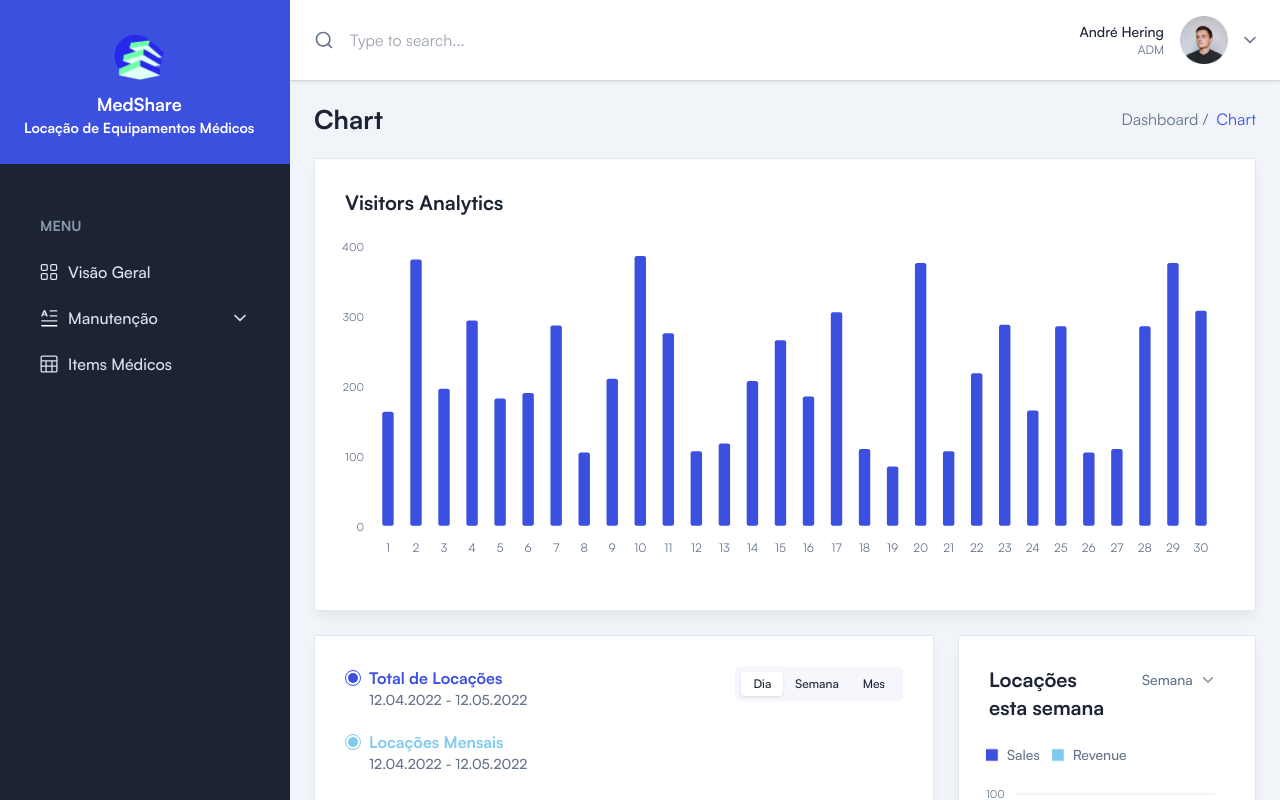
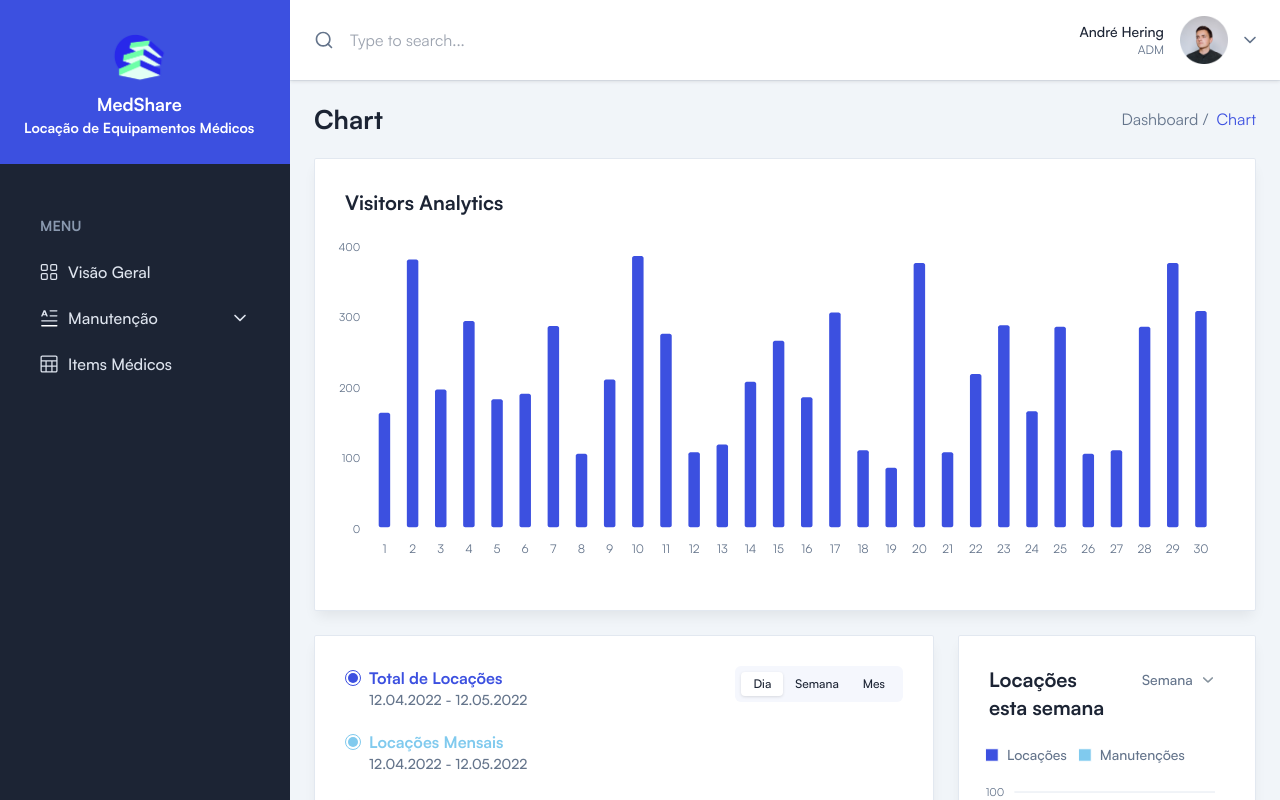
Before and after one commit to emersonjds/medShare, a React (Vite) app: page /chart in a window 1280 px wide. Built offline with nearby package versions, Linux system fonts and the light colour scheme.

Commit message:
correção de textos

```diff
--- a/src/components/ChartTwo.tsx
+++ b/src/components/ChartTwo.tsx
@@ -73,11 +73,11 @@ const ChartTwo: React.FC = () => {
   const [state, setState] = useState<ChartTwoState>({
     series: [
       {
-        name: 'Sales',
+        name: 'Locações',
         data: [44, 55, 41, 67, 22, 43, 65],
       },
       {
-        name: 'Revenue',
+        name: 'Manutenções',
         data: [13, 23, 20, 8, 13, 27, 15],
       },
     ],
--- a/src/components/ChatCard.tsx
+++ b/src/components/ChatCard.tsx
@@ -9,7 +9,7 @@ const ChatCard = () => {
   return (
     <div className="col-span-12 rounded-sm border border-stroke bg-white py-6 shadow-default dark:border-strokedark dark:bg-boxdark xl:col-span-4">
       <h4 className="mb-6 px-7.5 text-xl font-semibold text-black dark:text-white">
-        Chats
+        Chat com Clientes
       </h4>
 
       <div>
@@ -50,9 +50,9 @@ const ChatCard = () => {
 
           <div className="flex flex-1 items-center justify-between">
             <div>
-              <h5 className="font-medium">Henry Fisher</h5>
+              <h5 className="font-medium">Claudia Juscelino</h5>
               <p>
-                <span className="text-sm">I am waiting for you</span>
+                <span className="text-sm">Esta tudo ok com a cadeira</span>
                 <span className="text-xs"> . 5:54 PM</span>
               </p>
             </div>
```
